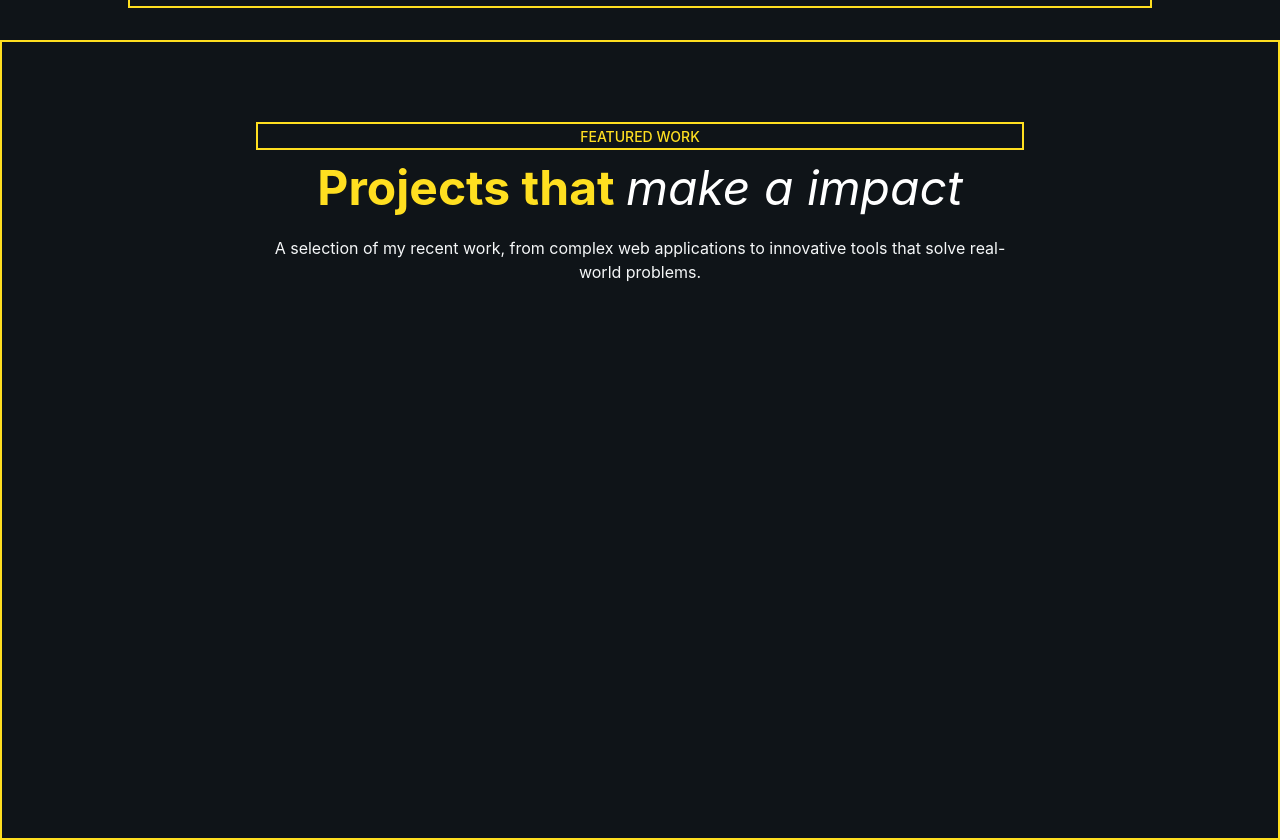
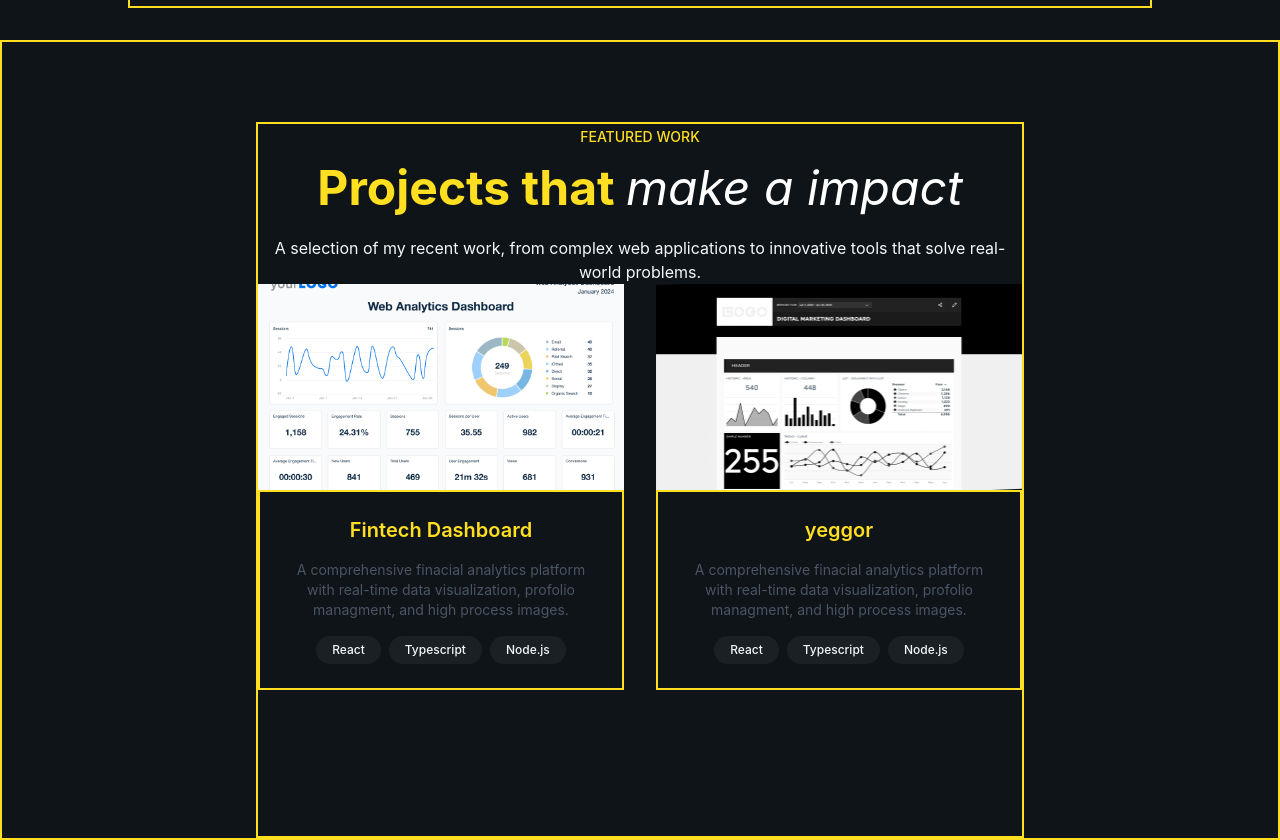
Before and after one commit to Ullahm7/Personal-Website, a React (Vite) app: page / in a window 1280 px wide. Shown: the part 760-1600 px from the top of the page. Built offline with nearby package versions, Linux system fonts and the light colour scheme.

Commit message:
fini le proj template

```diff
--- a/src/index.css
+++ b/src/index.css
@@ -4,7 +4,7 @@
   --color-background: #0f1418;
   --color-foreground: #f5f7f8;
   --color-primary: #F4CE14;
-  --color-shadeone: #1B2024
+  --color-shadeone: #1B2024;
 
 }
 
--- a/src/sections/Hero.jsx
+++ b/src/sections/Hero.jsx
@@ -35,7 +35,7 @@ export const Hero = () => {
                 </div>
                 {/*dev used*/}
                 <div class="border-2 border-yellow-300 h-5 mt-2">
-                    <p class="text-xs text-gray-600">Developed using React + Tailwindcss</p>
+                    <p class="text-xs text-gray-600">Developed using React + Tailwindcss + Lucide</p>
                 </div>
             </div>
             {/*right column*/}
--- a/src/sections/Projects.jsx
+++ b/src/sections/Projects.jsx
@@ -1,3 +1,5 @@
+import { ArrowUpRight } from "lucide-react";
+
 const projects = [
     {
         title: "Fintech Dashboard",
@@ -5,22 +7,53 @@ const projects = [
         image: "/analyticdashboard.png",
         tags: ["React", "Typescript", "Node.js"],
         link: "#",
-        github: "#"
+        github: "#",
 
-    }
+    },
+    {
+        title: "yeggor",
+        description: "A comprehensive finacial analytics platform with real-time data visualization, profolio managment, and high process images.",
+        image: "/blackanalyticdashboard.webp",
+        tags: ["React", "Typescript", "Node.js"],
+        link: "#",
+        github: "#",
 
+    },
 
-]
+];
 
 export const Projects = () => {
     return <section class="min-h-screen flex  overflow-hidden pt-20 border-2 border-yellow-300">
         {/*text at the top */}
-        <div class="text-center mx-auto max-w-3xl h-7 border-2 border-yellow-300">
+        <div class="text-center mx-auto max-w-3xl border-2 border-yellow-300 overflow-hidden md:row-span-1">
             <span class="text-sm font-medium uppercase text-yellow-300">Featured Work</span>
             <h1 class="text-4xl md:text-5xl font-bold text-yellow-300 mt-4 mb-6 ">Projects that <span class="italic font-normal text-white">make a impact</span></h1>
             <p> A selection of my recent work, from complex web applications to innovative tools that solve real-world problems.</p>
             <div class="grid md:grid-cols-2 gap-8">
+                {projects.map((project, idx) =>(
+                 <div key = {idx} class="group rounded-2xl md:row-span-1">
+                    <div class="relative overflow-hidden aspect-video">
+                        <img src ={project.image} alt={project.title} class="w-full h-full object-cover transition-transform duration-700 group-hover:scale-110 " />
+                        {/*links */}
+                        <div class="absolute inset-0 flex items-center justify-center opacity-0 group-hover:opacity-100 transition-opacity duration-300">
+                            <a href={project.link} class="p-3 rounded-full navigate">
+                                <ArrowUpRight class="" />
+                            </a>
+                        </div>
+                    </div>
+                    {/*Content */}
+                    <div class="border-2 border-yellow-300 p-6 space-y-4">
+                        <h3 class="text-xl font-semibold text-yellow-300">{project.title}</h3>
+                        <p class="text-gray-600 text-sm">{project.description}</p>
+                        <div class="flex flex-wrap gap-2 items-center justify-center">
+                            {project.tags.map((tag,tagIdx) =>(
+                                <span class="px-4 py-1.5 rounded-full text-xs font-medium bg-[var(--color-shadeone)] hover:border-2 border-yellow-300">{tag}</span>
+                            ))}
+                        </div>
+                    </div>
+                </div>
 
+                ))}
             </div>
         </div>
     </section>
```
Also changed, not shown: public/blackanalyticdashboard.webp (added).
